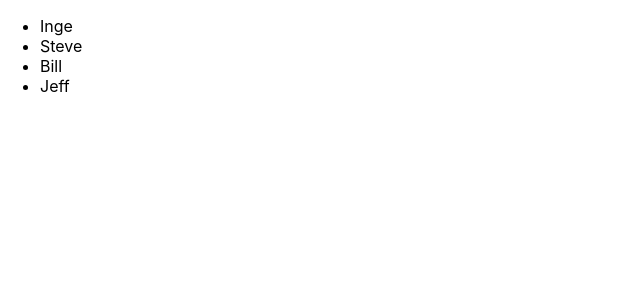
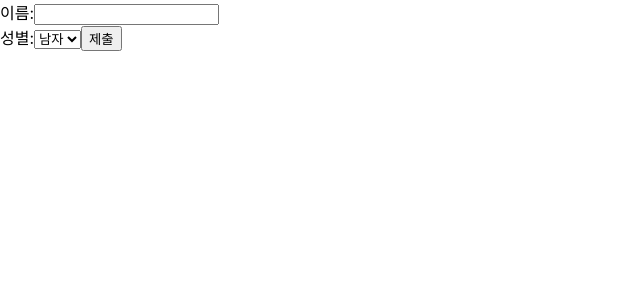
Before and after one commit to sieun1002/inflearn_react, a React (Create React App) app: page / in a window 1280 px wide. Shown: the top 300 px of the page, without its empty margins (0-640 px from the left). Built offline with nearby package versions, Linux system fonts and the light colour scheme.

Commit message:
modified index.js for ch11

```diff
--- a/src/index.js
+++ b/src/index.js
@@ -13,6 +13,7 @@ import Accommodate from "./ch07/Accommodate";
 import ConfirmButton from "./ch08/ComfirmButton";
 import LandingPage from "./ch09/LandingPage";
 import AttendanceBook from "./ch10/AttendanceBook";
+import SignUp from "./ch11/SignUp";
 
 // //ch03
 // const root = createRoot(document.getElementById("root"));
@@ -75,11 +76,20 @@ import AttendanceBook from "./ch10/AttendanceBook";
 //   document.getElementById("root")
 // );
 
-//10
+// //10
+// const root = createRoot(document.getElementById("root"));
+// root.render(
+//   <React.StrictMode>
+//     <AttendanceBook />
+//   </React.StrictMode>,
+//   document.getElementById("root")
+// );
+
+//11
 const root = createRoot(document.getElementById("root"));
 root.render(
   <React.StrictMode>
-    <AttendanceBook />
+    <SignUp />
   </React.StrictMode>,
   document.getElementById("root")
 );
```
